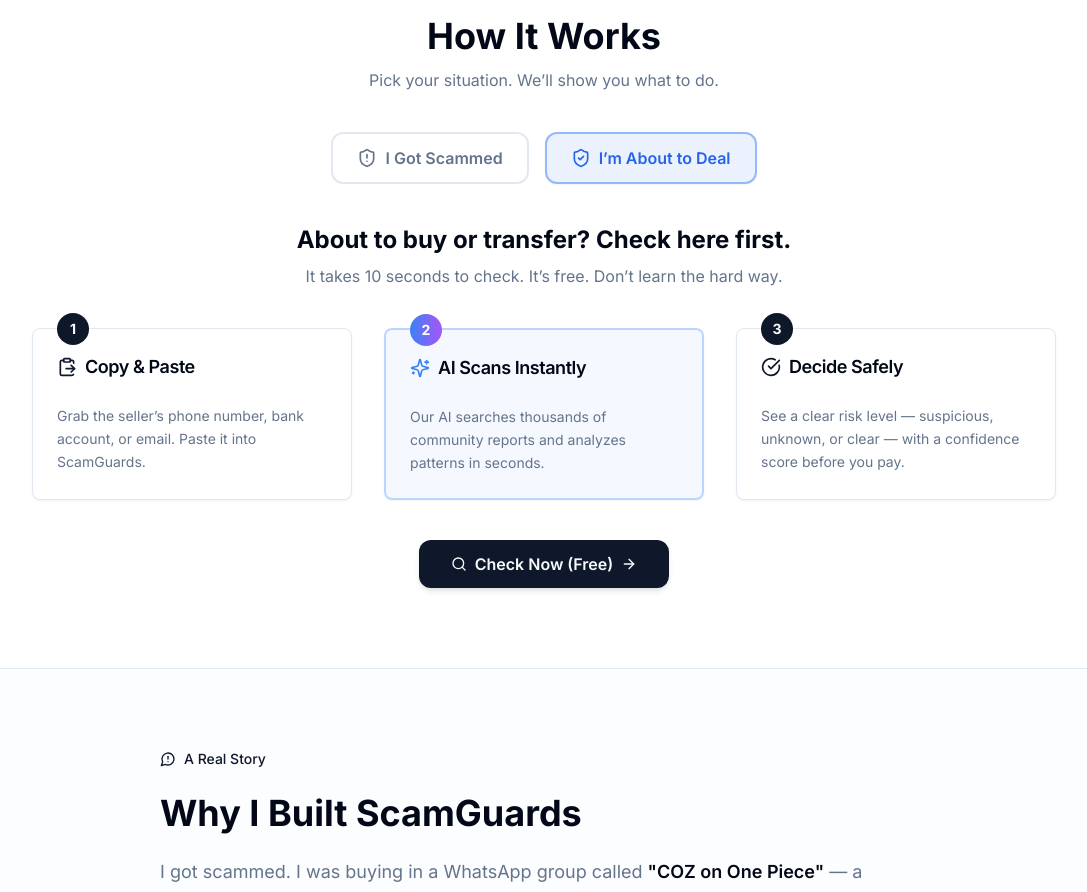
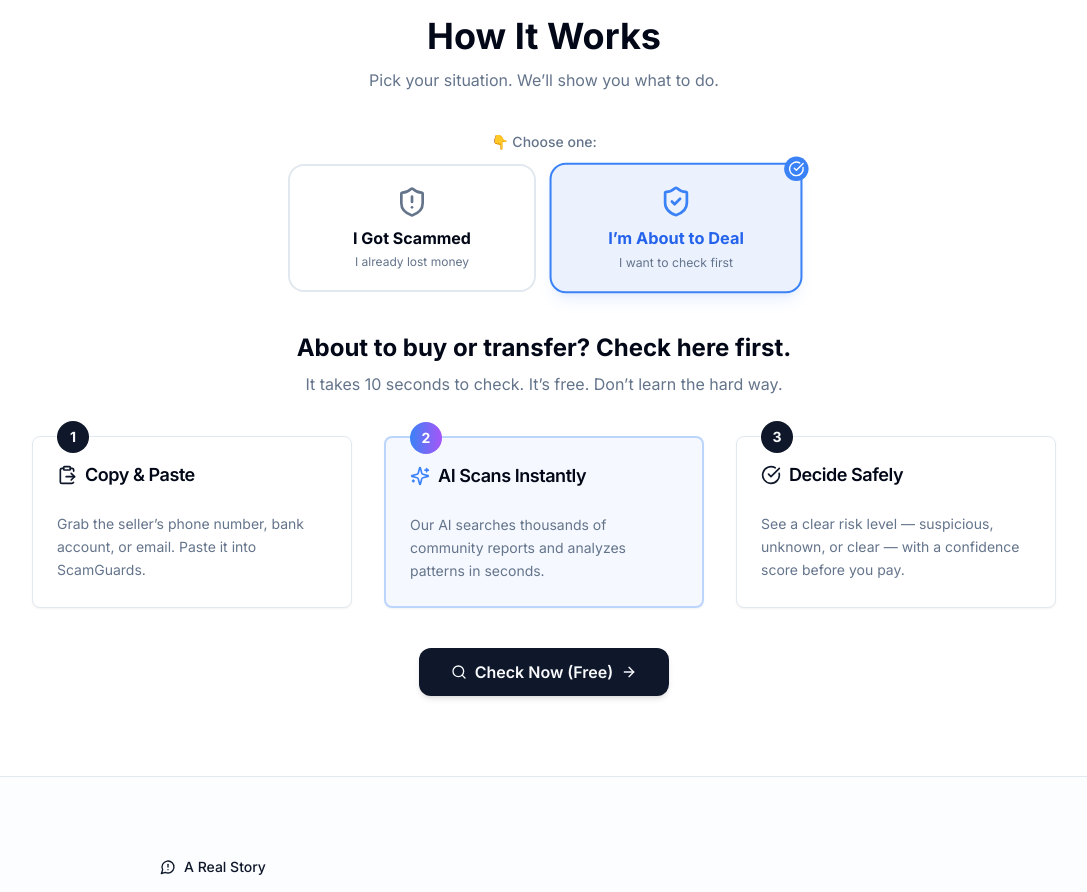
Before and after one commit to nicuk/scamguards, a Next.js app: page / in a window 1280 px wide. Shown: the part 940-1832 px from the top of the page, without its empty margins (96-1183 px from the left). Built offline with nearby package versions, Linux system fonts and the light colour scheme; no server answers; the database is empty.

Commit message:
Redesign How It Works path buttons to be unmistakably selectable cards
Big card-style toggles with icons, subtitles, checkmark on active state, and Choose one prompt

```diff
--- a/components/home/how-it-works-section.tsx
+++ b/components/home/how-it-works-section.tsx
@@ -167,29 +167,52 @@
           </p>
         </div>
 
-        {/* Path selector tabs */}
-        <div className="flex justify-center gap-4 mb-10">
+        {/* Path selector — big obvious cards */}
+        <p className="text-center text-sm font-medium text-muted-foreground mb-3">
+          {lang === "ms" ? "👇 Pilih satu:" : "👇 Choose one:"}
+        </p>
+        <div className="grid grid-cols-2 gap-4 max-w-lg mx-auto mb-10">
           <button
             onClick={() => setActivePath("victim")}
-            className={`flex items-center gap-2 px-6 py-3 rounded-xl font-semibold transition-all border-2 ${
+            className={`relative flex flex-col items-center text-center p-5 rounded-2xl transition-all border-2 cursor-pointer ${
               activePath === "victim"
-                ? "border-red-500/50 bg-red-500/10 text-red-600 dark:text-red-400 shadow-sm"
-                : "border-border bg-background text-muted-foreground hover:border-red-500/30 hover:text-foreground"
+                ? "border-red-500 bg-red-500/10 shadow-lg shadow-red-500/10 scale-[1.02]"
+                : "border-border bg-background hover:border-red-500/40 hover:bg-red-500/5"
             }`}
           >
-            <ShieldAlert className="h-5 w-5" />
-            {pathConfig.victim[lang].tab}
+            {activePath === "victim" && (
+              <div className="absolute -top-2 -right-2 w-6 h-6 rounded-full bg-red-500 flex items-center justify-center">
+                <CheckCircle className="h-4 w-4 text-white" />
+              </div>
+            )}
+            <ShieldAlert className={`h-8 w-8 mb-2 ${activePath === "victim" ? "text-red-500" : "text-muted-foreground"}`} />
+            <span className={`font-bold text-base ${activePath === "victim" ? "text-red-600 dark:text-red-400" : "text-foreground"}`}>
+              {pathConfig.victim[lang].tab}
+            </span>
+            <span className="text-xs text-muted-foreground mt-1">
+              {lang === "ms" ? "Saya kena tipu" : "I already lost money"}
+            </span>
           </button>
           <button
             onClick={() => setActivePath("buyer")}
-            className={`flex items-center gap-2 px-6 py-3 rounded-xl font-semibold transition-all border-2 ${
+            className={`relative flex flex-col items-center text-center p-5 rounded-2xl transition-all border-2 cursor-pointer ${
               activePath === "buyer"
-                ? "border-blue-500/50 bg-blue-500/10 text-blue-600 dark:text-blue-400 shadow-sm"
-                : "border-border bg-background text-muted-foreground hover:border-blue-500/30 hover:text-foreground"
+                ? "border-blue-500 bg-blue-500/10 shadow-lg shadow-blue-500/10 scale-[1.02]"
+                : "border-border bg-background hover:border-blue-500/40 hover:bg-blue-500/5"
             }`}
           >
-            <ShieldCheck className="h-5 w-5" />
-            {pathConfig.buyer[lang].tab}
+            {activePath === "buyer" && (
+              <div className="absolute -top-2 -right-2 w-6 h-6 rounded-full bg-blue-500 flex items-center justify-center">
+                <CheckCircle className="h-4 w-4 text-white" />
+              </div>
+            )}
+            <ShieldCheck className={`h-8 w-8 mb-2 ${activePath === "buyer" ? "text-blue-500" : "text-muted-foreground"}`} />
+            <span className={`font-bold text-base ${activePath === "buyer" ? "text-blue-600 dark:text-blue-400" : "text-foreground"}`}>
+              {pathConfig.buyer[lang].tab}
+            </span>
+            <span className="text-xs text-muted-foreground mt-1">
+              {lang === "ms" ? "Nak beli / transfer" : "I want to check first"}
+            </span>
           </button>
         </div>
 
```
